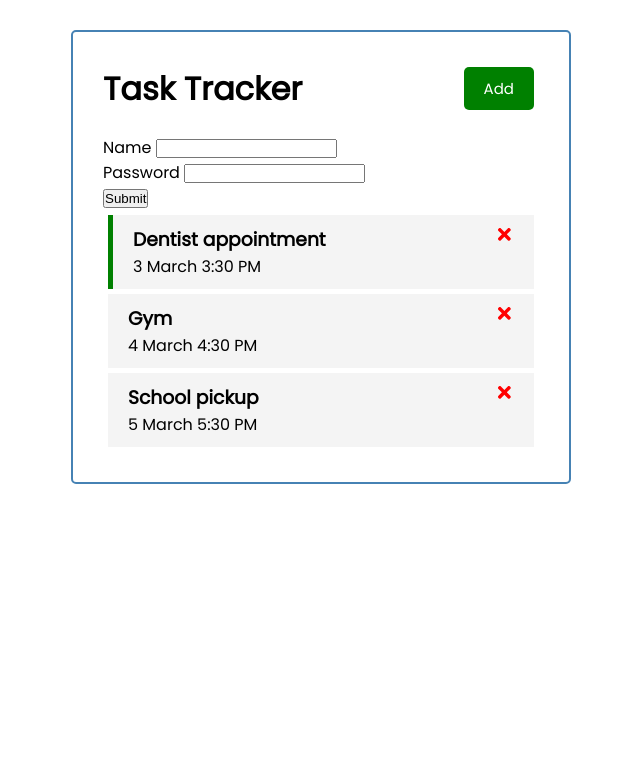
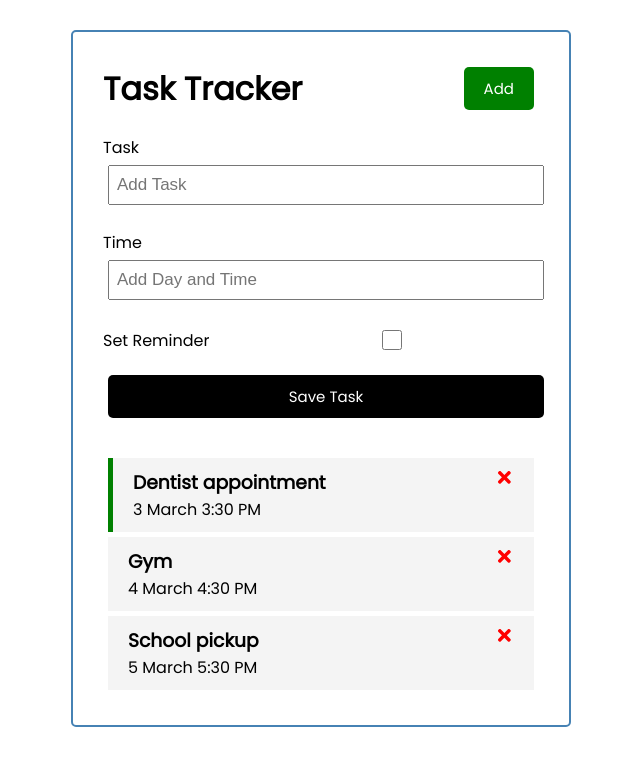
Before and after one commit to machineawin/fast-tracker, a React (Create React App) app: page / in a window 1280 px wide. Shown: the top 766 px of the page, without its empty margins (319-959 px from the left). Built offline with nearby package versions, Linux system fonts and the light colour scheme.

Commit message:
Create multiple fields including checkbox, add classes

```diff
--- a/src/App.js
+++ b/src/App.js
@@ -45,7 +45,7 @@ const deleteTask  = (id) => {
   return (
     <div className="container">
       <Header title = 'Task Tracker'/>
-      <PracticeForm/>
+      <AddTask/>
       {tasks.length >0 ? (<Tasks
         tasks = {tasks}
         onDelete = {deleteTask}
--- a/src/Components/AddTask.jsx
+++ b/src/Components/AddTask.jsx
@@ -4,8 +4,17 @@ const AddTask = () => {
         <div className="form-control">
             <label>Task</label>
             <input type = 'text' placeholder="Add Task"></input>
+        </div>
+        <div className="form-control">
+            <label>Time</label>
+            <input type = 'text' placeholder="Add Day and Time"></input>
+        </div>
+        <div className="form-control form-control-check">
+            <label>Set Reminder</label>
+            <input type = 'checkbox'></input>
+        </div>
 
-        </div>
+        <input type='submit' value='Save Task' className="btn btn-block"/>
 
 
     </form>
--- a/src/Components/PracticeForm.jsx
+++ b/src/Components/PracticeForm.jsx
@@ -2,7 +2,7 @@ import React from 'react'
 
 const PracticeForm = () => {
   return (
-    <form>
+    <form action='results.html' method='GET'>
         <div>
             <label>Name </label>
             <input></input>
```
